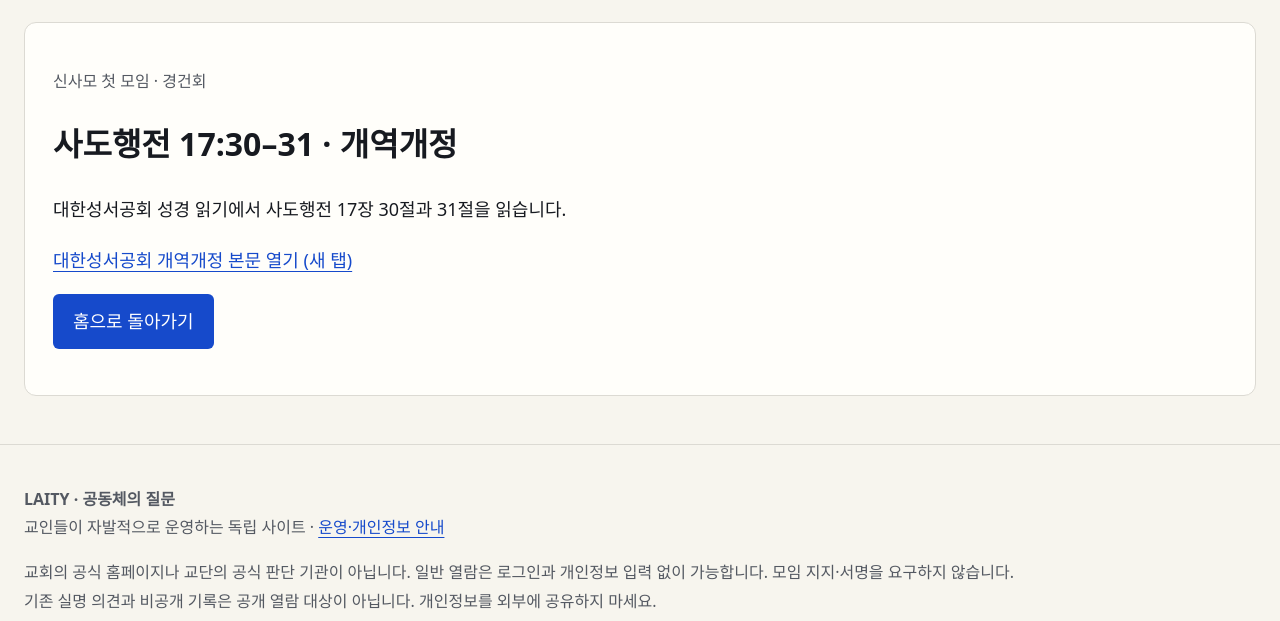
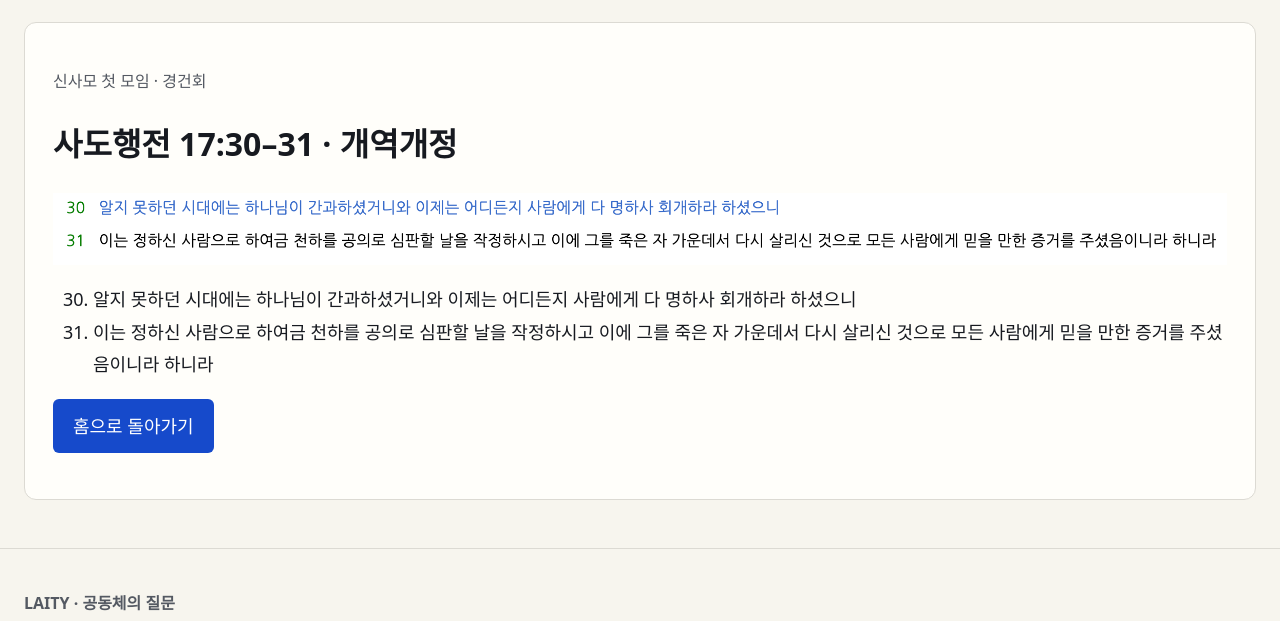
Before and after one commit to OpenEntry921/shinsung, a Django app: page /devotion/acts-17-30-31/ in a window 1280 px wide. Shown: the part 149-770 px from the top of the page. Run offline with Django 5.2, Linux system fonts and the light colour scheme; parts of the project's set-up code (start-up, migrations or seed data) failed here and were passed over.

Commit message:
Display the supplied devotion images

```diff
--- a/portal/templates/portal/devotion_acts.html
+++ b/portal/templates/portal/devotion_acts.html
@@ -1,6 +1,13 @@
 {% extends 'portal/devotion_resource.html' %}
+{% load static %}
 {% block resource_title %}사도행전 17:30–31 · 개역개정{% endblock %}
 {% block resource %}
-<p>대한성서공회 성경 읽기에서 사도행전 17장 30절과 31절을 읽습니다.</p>
-<p><a href="https://www.bskorea.or.kr/bible/korbibReadpage.php?version=GAE&amp;book=act&amp;chap=17&amp;sec=30" target="_blank" rel="noopener noreferrer">대한성서공회 개역개정 본문 열기 (새 탭)</a></p>
+{% static 'portal/devotion/acts-17-30-31.png' as passage_url %}
+<a href="{{ passage_url }}" target="_blank" rel="noopener noreferrer" aria-label="사도행전 17장 30–31절 이미지 크게 보기 (새 탭)">
+  <img class="devotion-image" src="{{ passage_url }}" width="2286" height="140" alt="사도행전 17장 30–31절 개역개정 이미지">
+</a>
+<ol start="30">
+  <li>알지 못하던 시대에는 하나님이 간과하셨거니와 이제는 어디든지 사람에게 다 명하사 회개하라 하셨으니</li>
+  <li>이는 정하신 사람으로 하여금 천하를 공의로 심판할 날을 작정하시고 이에 그를 죽은 자 가운데서 다시 살리신 것으로 모든 사람에게 믿을 만한 증거를 주셨음이니라 하니라</li>
+</ol>
 {% endblock %}
--- a/portal/templates/portal/devotion_hymn.html
+++ b/portal/templates/portal/devotion_hymn.html
@@ -1,5 +1,9 @@
 {% extends 'portal/devotion_resource.html' %}
+{% load static %}
 {% block resource_title %}찬송가 310장 「아 하나님의 은혜로」{% endblock %}
 {% block resource %}
-<p><a href="https://search.naver.com/search.naver?query=새찬송가+310장+아+하나님의+은혜로+악보" target="_blank" rel="noopener noreferrer">새찬송가 310장 악보 찾기 (새 탭)</a></p>
+{% static 'portal/devotion/hymn-310.png' as score_url %}
+<a href="{{ score_url }}" target="_blank" rel="noopener noreferrer" aria-label="새찬송가 310장 악보 크게 보기 (새 탭)">
+  <img class="devotion-image" src="{{ score_url }}" width="1426" height="2110" alt="새찬송가 310장 「아 하나님의 은혜로」 악보">
+</a>
 {% endblock %}
--- a/portal/templates/portal/devotion_resource.html
+++ b/portal/templates/portal/devotion_resource.html
@@ -1,5 +1,6 @@
 {% extends 'portal/base.html' %}
 {% block title %}{{ block.super }} · 경건회{% endblock %}
+{% block extra_head %}<style>.devotion-image { display: block; max-width: 100%; height: auto; }</style>{% endblock %}
 {% block content %}
 <section class="panel" aria-labelledby="devotion-title">
   <p class="eyebrow">신사모 첫 모임 · 경건회</p>
```
Also changed, not shown: portal/static/portal/devotion/acts-17-30-31.png (added), portal/static/portal/devotion/hymn-310.png (added).
